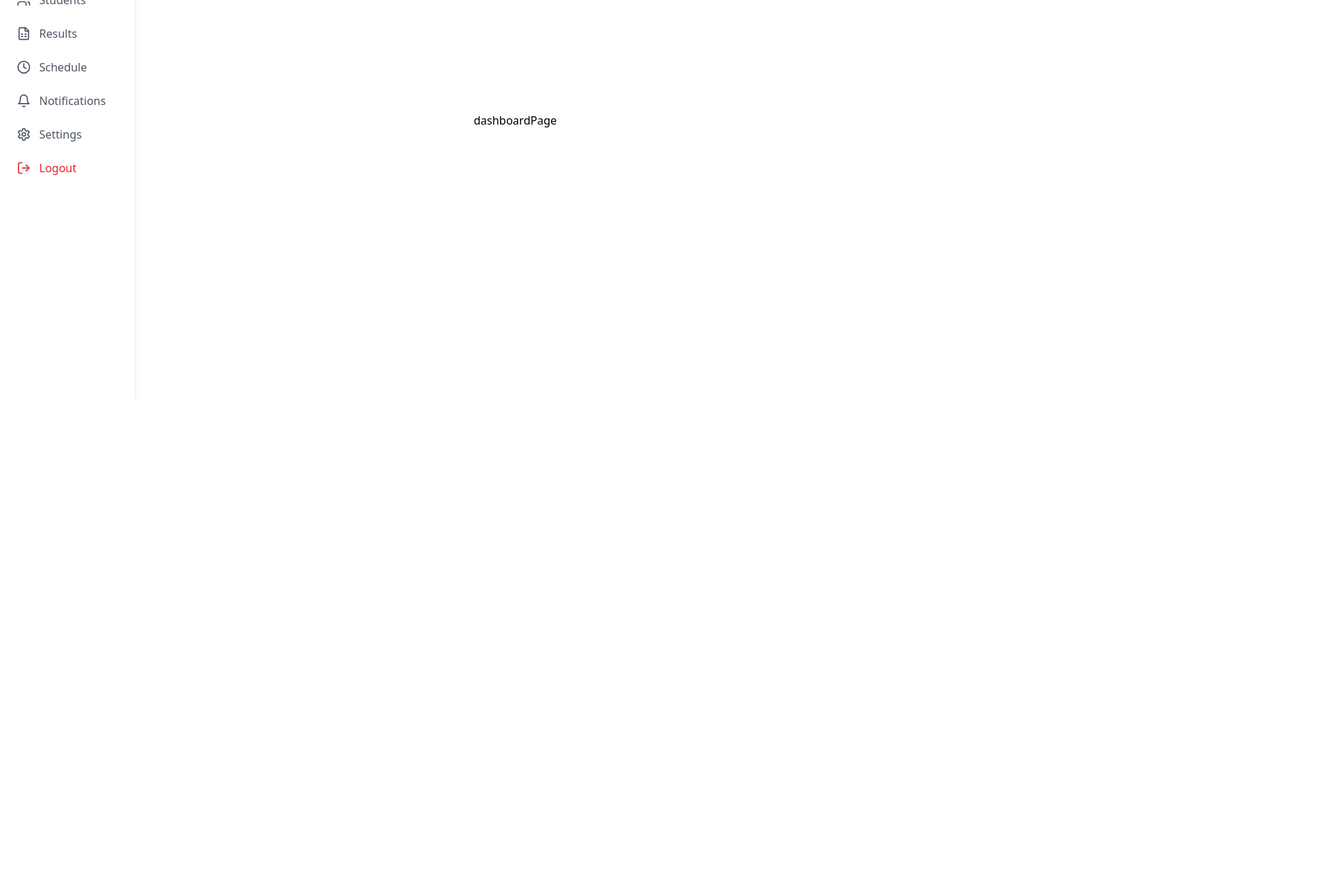
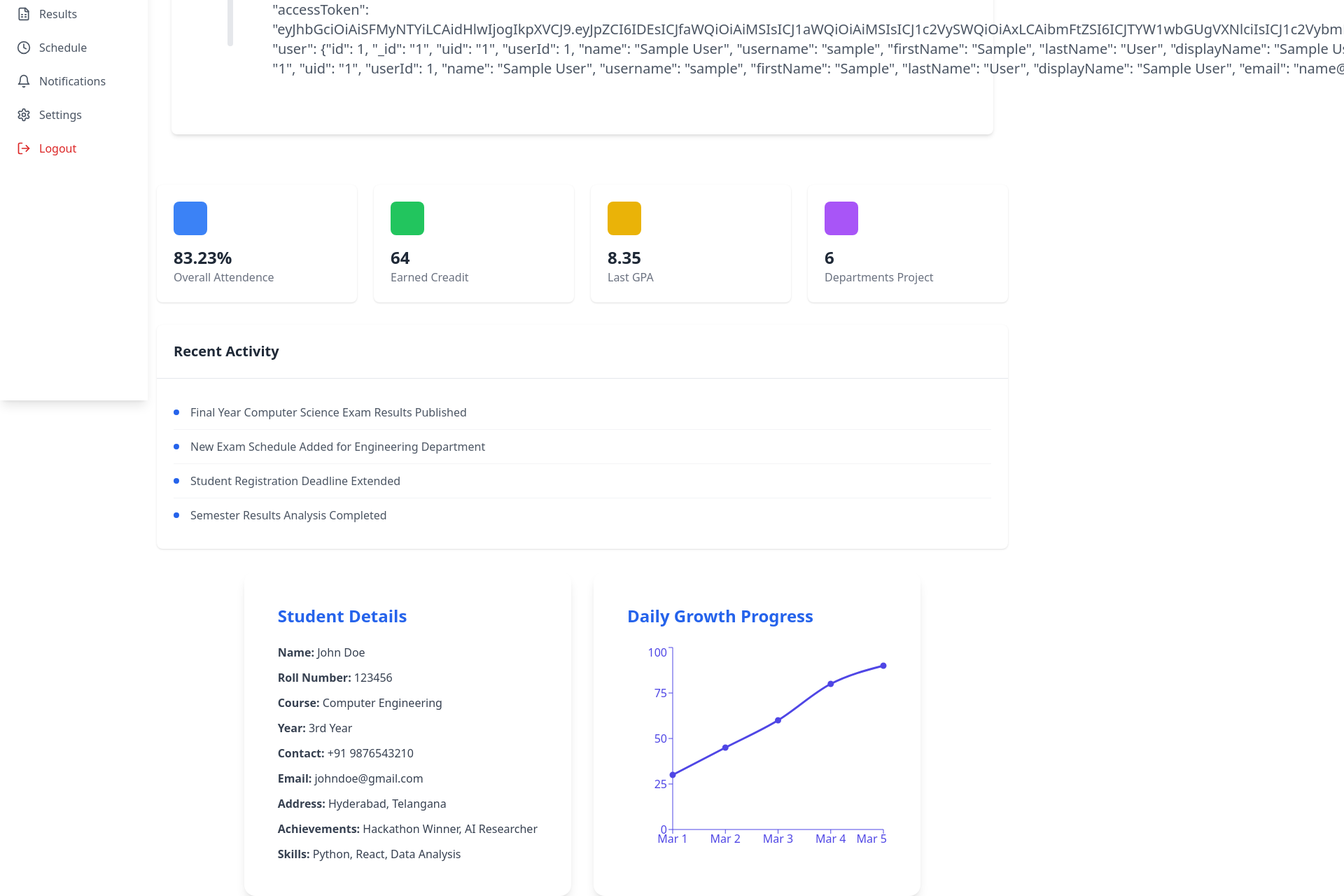
Before and after one commit to harshitha3008/ExaminationCell, a React (Vite) app in the folder frontend/: page /dashboard in a window 1280 px wide. Shown: the part 228-1508 px from the top of the page at 70% size, 1920 px wide, since content can reach past the window. Before the commit the page ends 800 px from the top, so only its background shows below. Built offline with nearby package versions, Linux system fonts and the light colour scheme; sample sign-in values are in the browser's storage.

Commit message:
dashboard update

```diff
--- a/frontend/package.json
+++ b/frontend/package.json
@@ -15,6 +15,7 @@
     "react": "^18.3.1",
     "react-dom": "^18.3.1",
     "react-router-dom": "^7.3.0",
+    "recharts": "^2.15.1",
     "recoil": "^0.7.7"
   },
   "devDependencies": {
--- /dev/null
+++ b/frontend/src/components/PersonalDetail.tsx
@@ -0,0 +1,42 @@
+import { LineChart, Line, XAxis, YAxis, Tooltip, ResponsiveContainer } from 'recharts';
+
+const data = [
+    { date: 'Mar 1', progress: 30 },
+    { date: 'Mar 2', progress: 45 },
+    { date: 'Mar 3', progress: 60 },
+    { date: 'Mar 4', progress: 80 },
+    { date: 'Mar 5', progress: 90 },
+];
+
+export default function StudentDetails() {
+    return (
+        <div className=" grid grid-cols-1 md:grid-cols-2 gap-8">
+            <div className="bg-white shadow-lg rounded-2xl p-12">
+                <h2 className="text-2xl font-bold mb-6 text-blue-600">Student Details</h2>
+                <ul className="space-y-3 text-gray-700">
+                    <li><b>Name:</b> John Doe</li>
+                    <li><b>Roll Number:</b> 123456</li>
+                    <li><b>Course:</b> Computer Engineering</li>
+                    <li><b>Year:</b> 3rd Year</li>
+                    <li><b>Contact:</b> +91 9876543210</li>
+                    <li><b>Email:</b> johndoe@gmail.com</li>
+                    <li><b>Address:</b> Hyderabad, Telangana</li>
+                    <li><b>Achievements:</b> Hackathon Winner, AI Researcher</li>
+                    <li><b>Skills:</b> Python, React, Data Analysis</li>
+                </ul>
+            </div>
+
+            <div className="bg-white shadow-lg rounded-2xl p-12">
+                <h2 className="text-2xl font-bold mb-6 text-blue-600">Daily Growth Progress</h2>
+                <ResponsiveContainer width="100%" height={300}>
+                    <LineChart data={data}>
+                        <XAxis dataKey="date" stroke="#4F46E5" tick={{ fill: '#4F46E5' }} />
+                        <YAxis domain={[0, 100]} stroke="#4F46E5" tick={{ fill: '#4F46E5' }} />
+                        <Tooltip contentStyle={{ backgroundColor: '#4F46E5', color: '#fff' }} />
+                        <Line type="monotone" dataKey="progress" stroke="#4F46E5" strokeWidth={3} dot={{ fill: '#4F46E5' }} />
+                    </LineChart>
+                </ResponsiveContainer>
+            </div>
+        </div>
+    );
+}
--- /dev/null
+++ b/frontend/src/components/StudentStats.tsx
@@ -0,0 +1,41 @@
+export default function StudentStats(){
+    return(<div className="flex-1 p-8 w-full">
+        <div className="max-w-7xl mx-auto">
+          <div className="grid grid-cols-1 md:grid-cols-2 lg:grid-cols-4 gap-6 mb-8">
+            {[
+              { label: 'Overall Attendence', value: '83.23%', color: 'bg-blue-500' },
+              { label: 'Earned Creadit', value: '64', color: 'bg-green-500' },
+              { label: 'Last GPA', value: '8.35', color: 'bg-yellow-500' },
+              { label: 'Departments Project', value: '6', color: 'bg-purple-500' },
+            ].map((stat, index) => (
+              <div key={index} className="bg-white rounded-lg shadow p-6">
+                <div className={`w-12 h-12 ${stat.color} rounded-lg mb-4`} />
+                <h3 className="text-2xl font-bold text-gray-800">{stat.value}</h3>
+                <p className="text-gray-500">{stat.label}</p>
+              </div>
+            ))}
+          </div>
+          <div className="bg-white rounded-lg shadow">
+            <div className="p-6 border-b border-gray-200">
+              <h3 className="text-xl font-semibold text-gray-800">Recent Activity</h3>
+            </div>
+            <div className="p-6">
+              {[
+                'Final Year Computer Science Exam Results Published',
+                'New Exam Schedule Added for Engineering Department',
+                'Student Registration Deadline Extended',
+                'Semester Results Analysis Completed',
+              ].map((activity, index) => (
+                <div
+                  key={index}
+                  className="flex items-center py-3 border-b border-gray-100 last:border-0"
+                >
+                  <div className="w-2 h-2 bg-blue-600 rounded-full mr-4" />
+                  <p className="text-gray-600">{activity}</p>
+                </div>
+              ))}
+            </div>
+          </div>
+        </div>
+      </div>)
+}
--- /dev/null
+++ b/frontend/src/components/UserProfile.tsx
@@ -0,0 +1,17 @@
+export default function UserProfile(){
+
+    const name = localStorage.getItem("examinationcellUserName")
+    const regNo = localStorage.getItem("examinationcellUserRegNo")
+
+    return(<div className="bg-white p-20 rounded-lg shadow-md flex items-center space-x-10  max-w-7xl h-70 m-10 w-11/12">
+        <div className="w-32 h-32 rounded-full overflow-hidden border-4 border-gray-200">
+            <img src="./profile.jpg"/>
+        </div>
+        <div className="flex-1 pl-4" >
+            <h2 className="text-4xl font-bold text-gray-800">Welcome, {name}</h2>
+            <p className="text-gray-600 mt-3 text-xl">
+                <span className="font-semibold">Registration Number:</span> {regNo}
+            </p>
+        </div>
+    </div>)
+}
--- a/frontend/src/pages/Dashboard.tsx
+++ b/frontend/src/pages/Dashboard.tsx
@@ -1,11 +1,18 @@
 import Sidebar from "../components/Sidebar"
+import StudentStats from "../components/StudentStats"
+import UserProfile from "../components/UserProfile"
+import StudentDetails from "../components/PersonalDetail"
 
 
 export default function DashboardPage(){
     return(<div className="min-h-screen flex">
-        <Sidebar />
-        <div className="flex justify-center items-center w-full">
-            dashboardPage
+        <div className="fixed">
+            <Sidebar />
+        </div>
+        <div className="flex flex-col justify-center items-center w-full ml-48">
+            <UserProfile />
+            <StudentStats />
+            <StudentDetails />
         </div>
     </div>)
 }
```
Also changed, not shown: frontend/public/profile.jpg (added), 1 other file (tests, documents, lock files or other folders).
